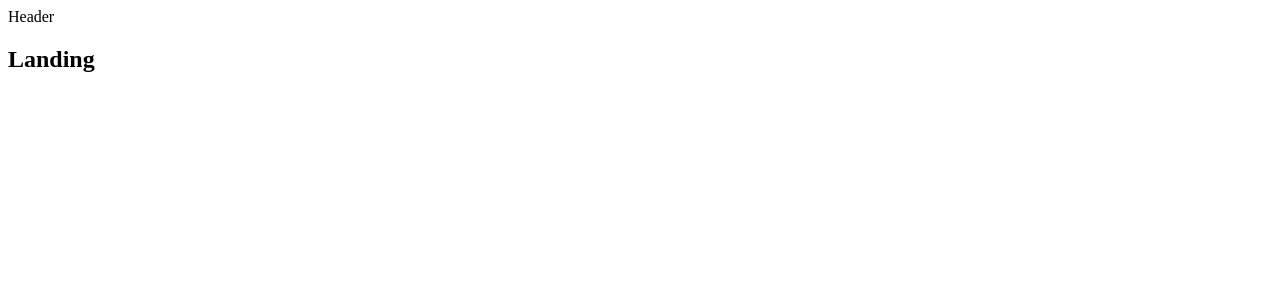
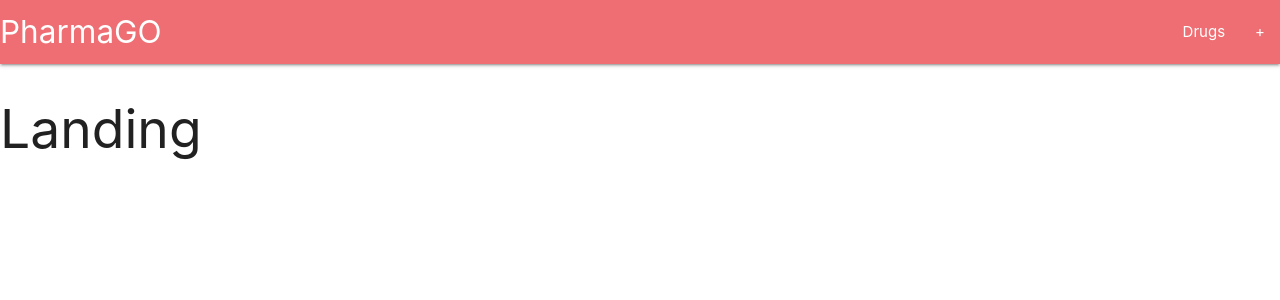
Before and after one commit to Gildofj/PharmagoNodeReact, a React (Create React App) app in the folder client/: page / in a window 1280 px wide. Shown: the top 300 px of the page. Built offline with nearby package versions, Linux system fonts and the light colour scheme.

Commit message:
Header start

```diff
--- a/client/src/components/Header.js
+++ b/client/src/components/Header.js
@@ -4,7 +4,21 @@ class Header extends Component {
     render() {
         return (
             <div>
-                Header
+                <ul id="dropdown1" class="dropdown-content">
+                    <li><a href="#!">Sua Conta</a></li>
+                    <li><a href="#!">Configurações</a></li>
+                    <li class="divider"></li>
+                    <li><a href="#!">Sair</a></li>
+                </ul>
+            <nav>
+                <div>
+                    <a href="/" class="brand-logo">PharmaGO</a>
+                    <ul id="nav-mobile" class="right hide-on-med-and-down">
+                        <li><a href="/drugs">Drugs</a></li>
+                        <li><a class="dropdown-trigger" href="#!" data-target="dropdown1">+</a></li>
+                    </ul>
+                </div>
+            </nav>
             </div>
         );
     }
--- a/client/src/index.js
+++ b/client/src/index.js
@@ -1,5 +1,6 @@
 import React from 'react';
 import ReactDOM from 'react-dom';
+import 'materialize-css/dist/css/materialize.min.css';
 import {Provider} from 'react-redux';
 import {createStore, applyMiddleware} from 'redux';
 
```
